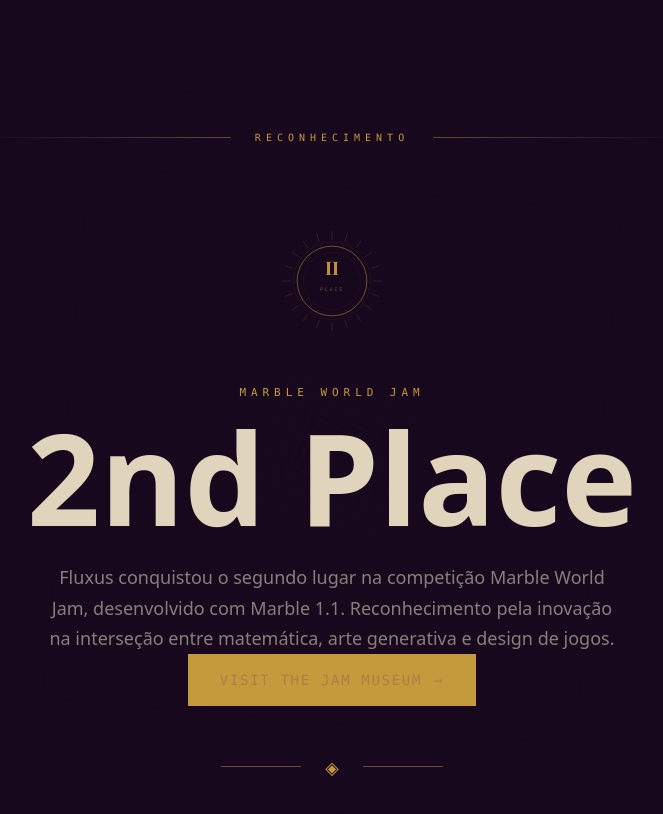
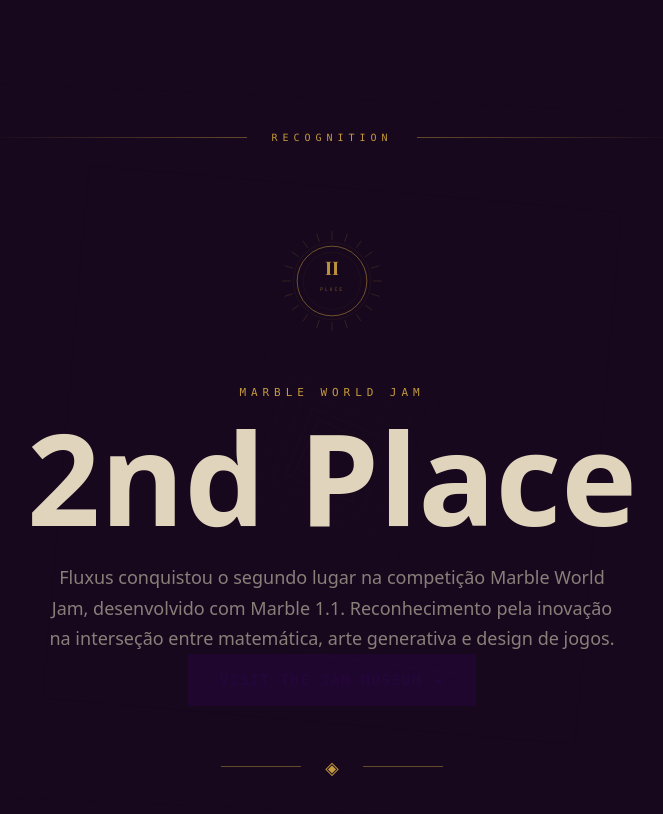
Before and after one commit to isadorapandas/fluxus-web-figma, a React (Vite) app: page / in a window 1280 px wide. Shown: the part 2900-3714 px from the top of the page, without its empty margins (308-971 px from the left). Built offline with nearby package versions, Linux system fonts and the light colour scheme; a web font is replaced by a local one.

Commit message:
Cores dos botões

```diff
--- a/src/app/App.tsx
+++ b/src/app/App.tsx
@@ -580,7 +580,7 @@
       />
 
       <div className="relative z-10 max-w-3xl mx-auto px-8 text-center">
-        <Divider label="Reconhecimento" />
+        <Divider label="Recognition" />
 
         <motion.div
           className="flex justify-center mb-12"
@@ -618,15 +618,15 @@
             desenvolvido com Marble 1.1. Reconhecimento pela inovação na
             interseção entre matemática, arte generativa e design de jogos.
           </p>
-
+          <p >  </p>
           <a
               href="https://jam.worldlabs.ai/"
               target="_blank"
               rel="noopener noreferrer"
               className="inline-flex items-center gap-3 font-mono text-sm tracking-[0.12em] uppercase px-8 py-4 transition-all duration-300"
-              style={{ background: GOLD, color: BG }}
+              style={{ background: BG, color: BG }}
               onMouseEnter={(e) => (e.currentTarget.style.background = "#d4aa4c")}
-              onMouseLeave={(e) => (e.currentTarget.style.background = GOLD)}
+              onMouseLeave={(e) => (e.currentTarget.style.background = BG)}
             >
               Visit the Jam Museum <span aria-hidden>→</span>
             </a>
```
